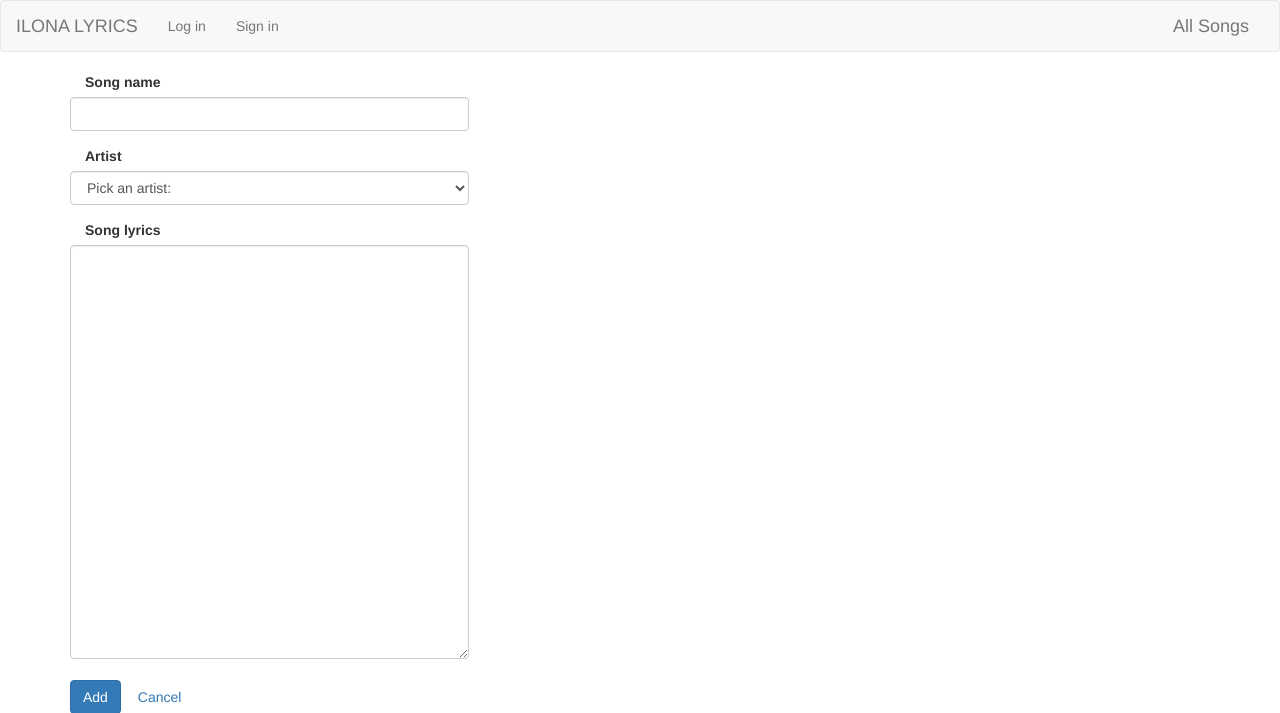
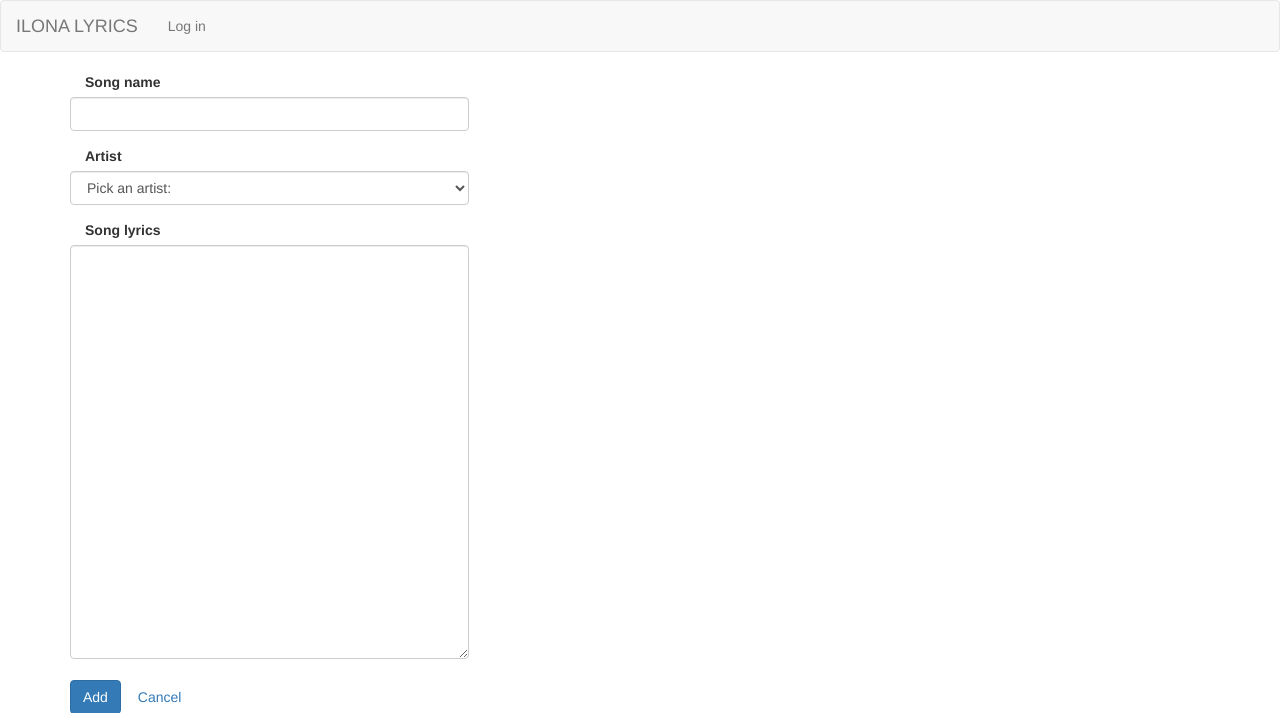
Before and after one commit to forever-Agriculture/lyrics_site, a Django app: page /song/add/ in a window 1280 px wide. Shown: the top 713 px of the page. Run offline with Django 3.2, Linux system fonts and the light colour scheme; data that the repository does not hold is empty; parts of the project's set-up code (start-up, migrations or seed data) failed here and were passed over; some libraries are stand-ins or nearby versions.

Commit message:
final registration

```diff
--- a/src/basic/settings.py
+++ b/src/basic/settings.py
@@ -165,7 +165,7 @@ MEDIA_ROOT = os.path.join(BASE_DIR_UP, 'world/var/www/media')
 
 
 # Registration
-REGISTRATION_OPEN = True
+REGISTRATION_OPEN = False
 LOGIN_REDIRECT_URL = 'home'
 
 
--- a/src/website/templates/base.html
+++ b/src/website/templates/base.html
@@ -35,13 +35,13 @@
             <div class="collapse navbar-collapse" id="bs-example-navbar-collapse-1">
                 {% if user.is_authenticated %}
                 <a href="{% url "users:auth_logout" %}" class="navbar-text navbar-left">{% trans "Log out" %}</a>
+                <a href="{% url "search" %}" class="navbar-brand navbar-right">{% trans "All Songs" %}</a>
                 <a href="{% url "song_add"%}" class="navbar-brand navbar-right">{% trans "Add Song" %}</a>
                 <a href="{% url "artist_add"%}" class="navbar-brand navbar-right">{% trans "Add Artist" %}</a>
                 {% else %}
                 <a href="{% url "users:auth_login" %}" class="navbar-text navbar-left">{% trans "Log in" %}</a>
-                <a href="{% url "users:registration_register" %}" class="navbar-text navbar-left">{% trans "Sign in" %}</a>
+                <!--<a href="{% url "users:registration_register" %}" class="navbar-text navbar-left">{% trans "Sign in" %}</a>-->
                 {% endif %}
-                <a href="{% url "search" %}" class="navbar-brand navbar-right">{% trans "All Songs" %}</a>
             </div><!-- /.navbar-collapse -->
           </div><!-- /.container-fluid -->
         </nav>
```
